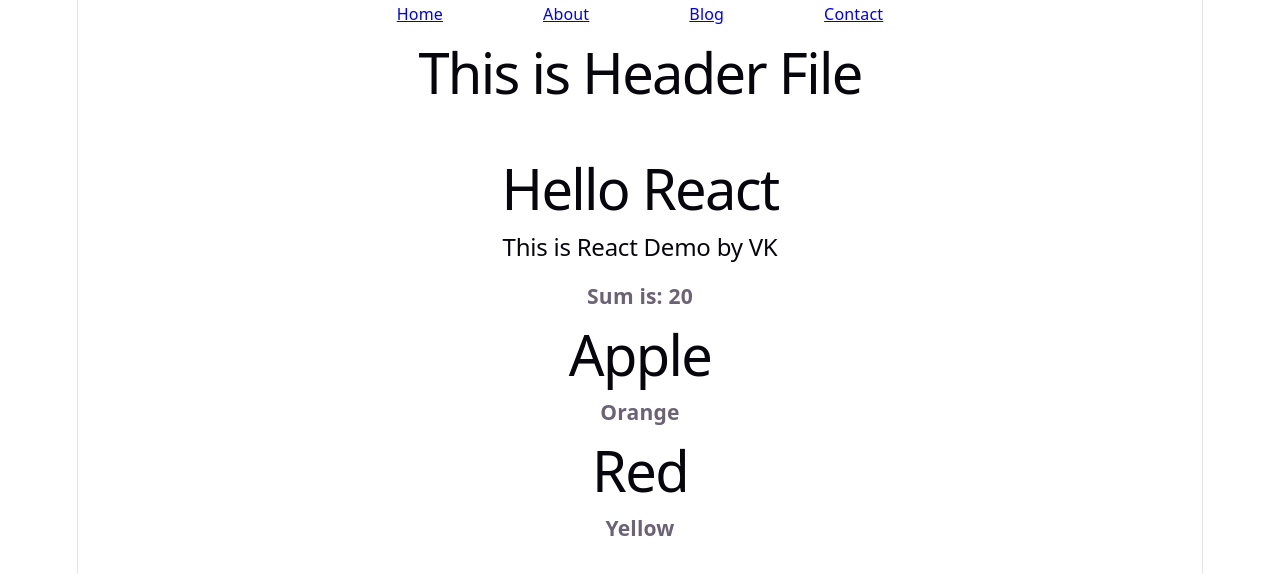
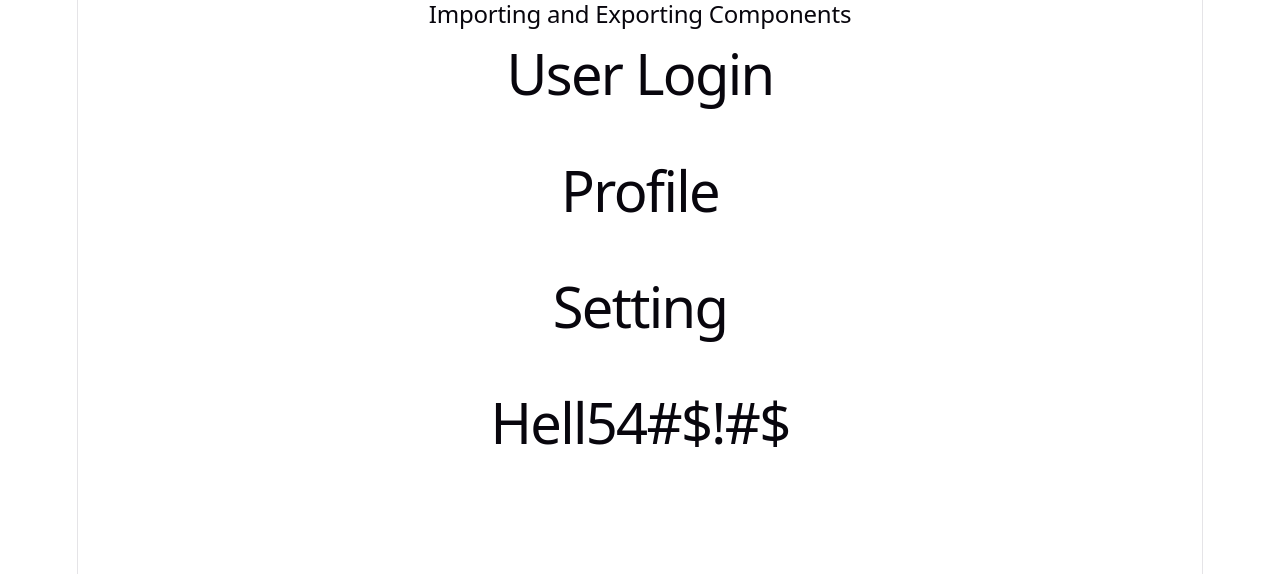
Before and after one commit to vivek2991/react-demo, a React (Vite) app: page / in a window 1280 px wide. Shown: the top 574 px of the page. Built offline with nearby package versions, Linux system fonts and the light colour scheme.

Commit message:
Import export components and const variable demo in App-2 file

```diff
--- /dev/null
+++ b/src/App-2.jsx
@@ -0,0 +1,20 @@
+//export mentioned at the end of file import as below
+import Login from './userComponent.jsx'
+//default export import as below { } braces use
+//import multiple {Profile and Settings} from './userComponent.jsx'
+import {Profile, Setting, UserKey} from './userComponent.jsx'
+
+
+function App2() {
+  return (
+    <div>
+      <h2>Importing and Exporting Components</h2>
+      <Login /> <br />
+      <Profile /> <br />
+      <Setting /> <br />
+      <h1>{UserKey}</h1> <br />
+    </div>
+  );
+}
+
+export default App2
--- a/src/main.jsx
+++ b/src/main.jsx
@@ -3,12 +3,17 @@ import { createRoot } from 'react-dom/client'
 import './index.css'
 import App from './App.jsx'
 import Header from "./Header.jsx"
+import App2 from './App-2.jsx'
+
 
 createRoot(document.getElementById('root')).render(
   <StrictMode>
     {/* this way you can call another file Header file instead of default App file */}
     {/* Default App is calling */}
-    <App />
+    {/* <App /> */}
     {/* <Header /> */}
+
+    {/* This is import export demo file so create new file App-2 and call here and comment default App file above */}
+    <App2 />
   </StrictMode>,
 )
--- /dev/null
+++ b/src/userComponent.jsx
@@ -0,0 +1,32 @@
+function Login(){
+    return <>
+        <div>
+            <h1>User Login</h1>
+        </div>
+    </>
+}
+
+// Default export with function because only one can be as default which Login is already
+// It called named export
+export function Profile(){
+    return(
+        <div>
+            <h1>Profile</h1>
+        </div>
+    )
+}
+
+// It called named export
+export function Setting(){
+    return(
+        <div>
+            <h1>Setting</h1>
+        </div>
+    )
+}
+
+// We can export varibale as well like below
+export const UserKey="Hell54#$!#$";
+
+// You can export default only one if you wan to another function like Profile mentioned named export as above
+export default Login
```
